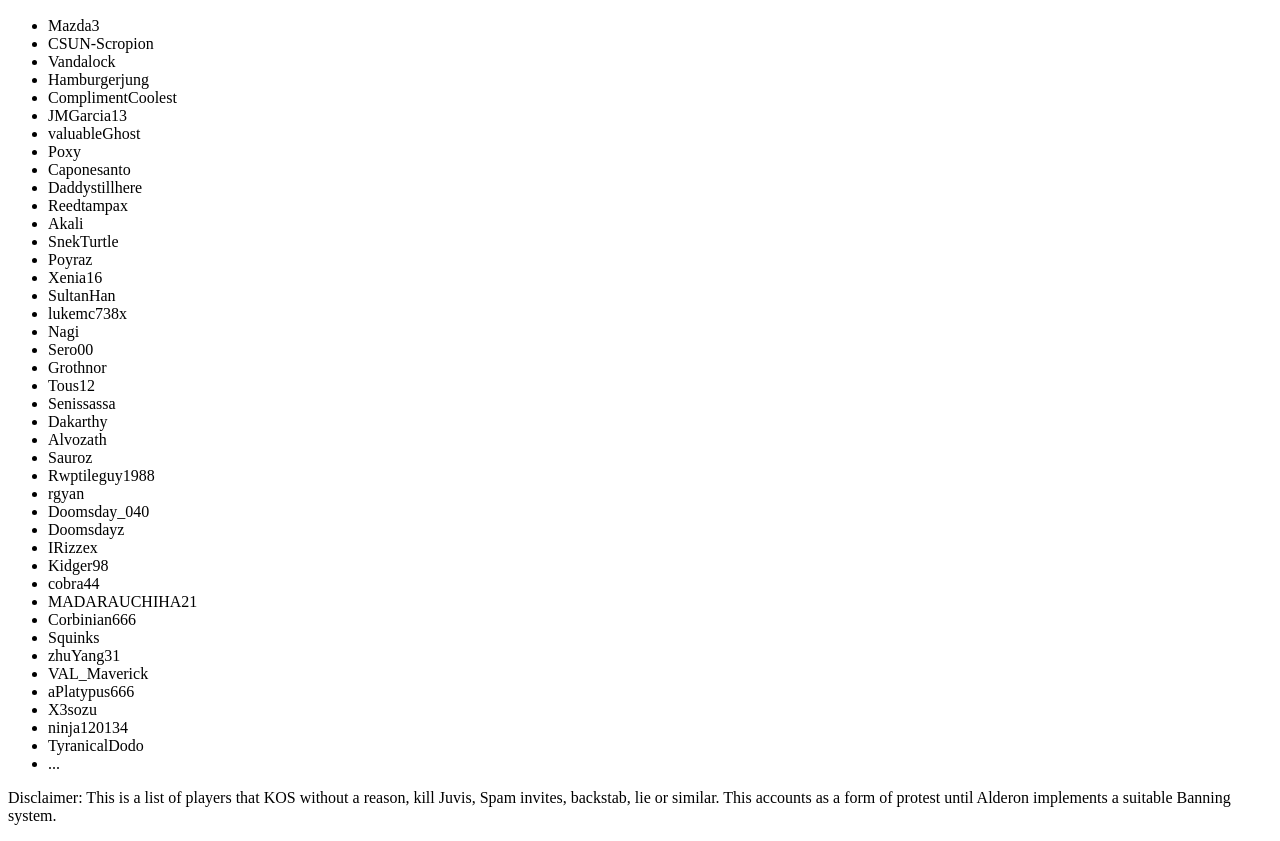
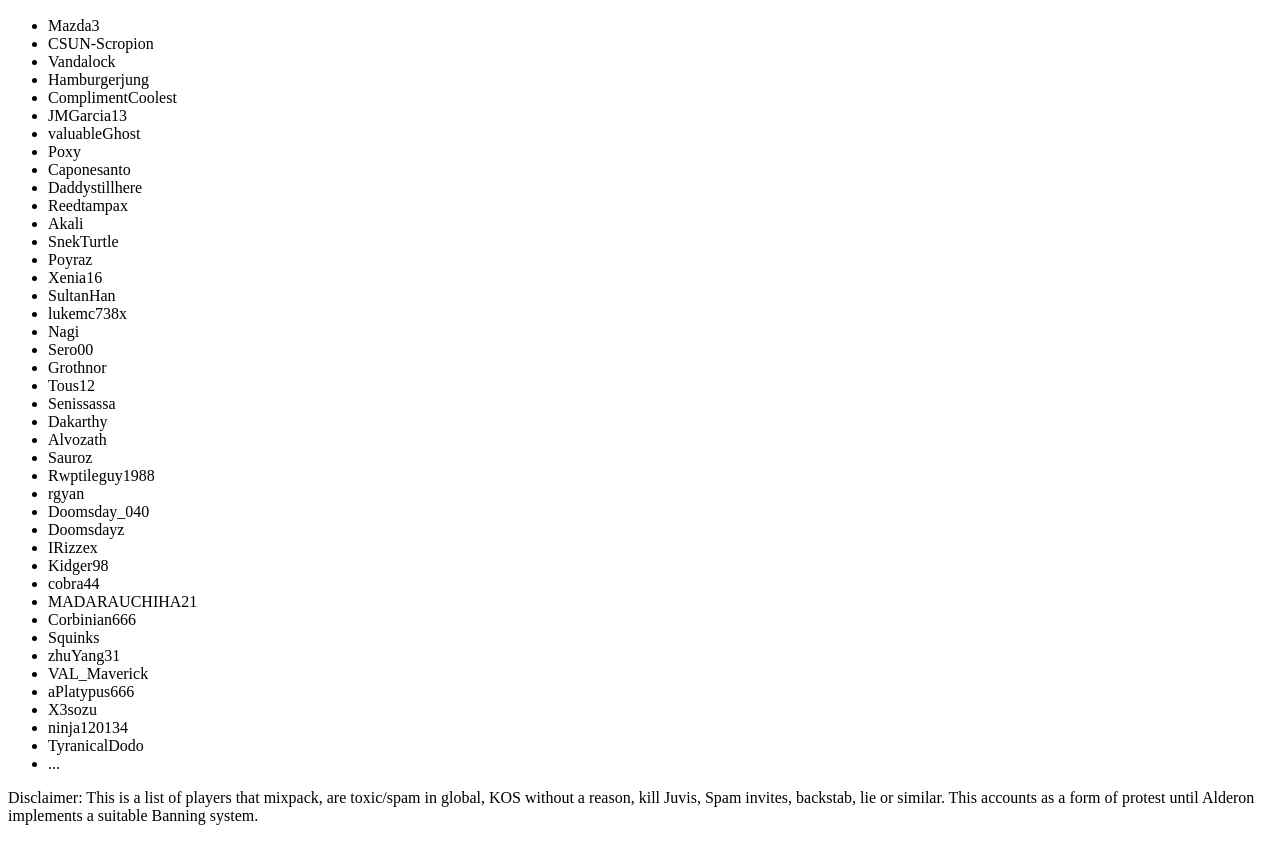
Before and after one commit to PAoPoT/PAoPoT.github.io, a plain HTML site: page index.html in a window 1280 px wide. Shown: the part 110-951 px from the top of the page. Drawn offline with Linux system fonts and the light colour scheme.

Commit message:
Update index.html

```diff
--- a/index.html
+++ b/index.html
@@ -55,6 +55,6 @@
       <li>TyranicalDodo</li>
       <li>...</li>
      </ul>
-  <p>Disclaimer: This is a list of players that KOS without a reason, kill Juvis, Spam invites, backstab, lie or similar. This accounts as a form of protest until Alderon implements a suitable Banning system.</p>
+  <p>Disclaimer: This is a list of players that mixpack, are toxic/spam in global, KOS without a reason, kill Juvis, Spam invites, backstab, lie or similar. This accounts as a form of protest until Alderon implements a suitable Banning system.</p>
  </body>
  </html>
```
